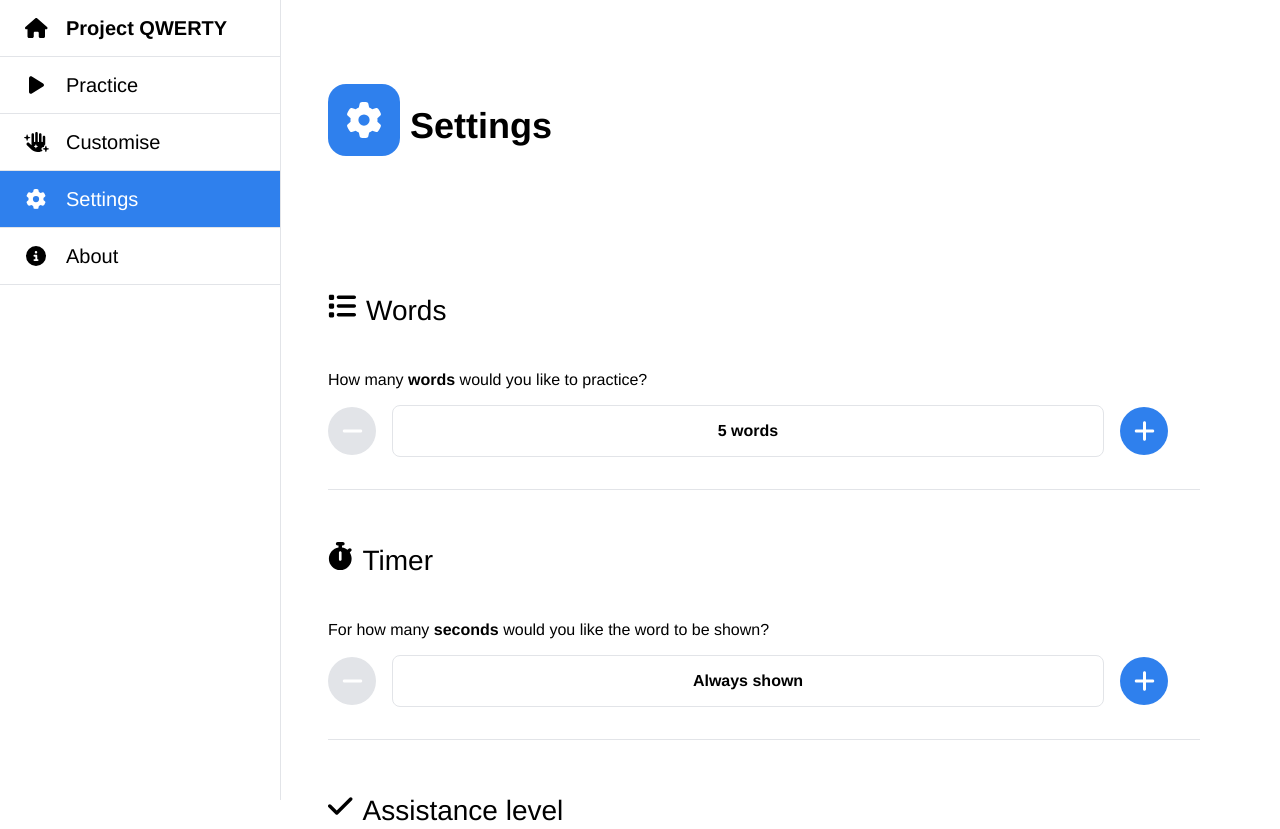
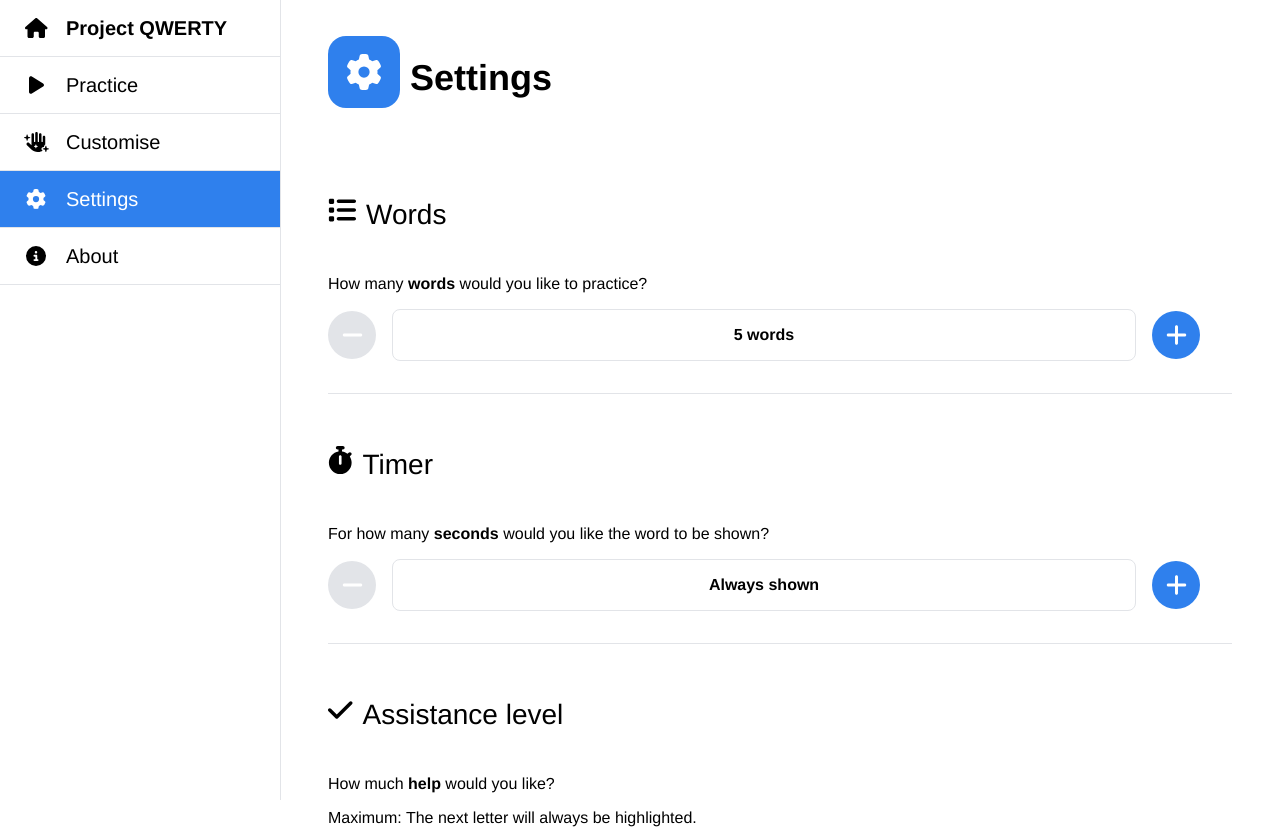
Before and after one commit to project-qwerty/project-qwerty, a Vue app: page /settings in a window 1280 px wide. Shown: the top 829 px of the page. Built offline with nearby package versions, Linux system fonts and the light colour scheme.

Commit message:
restore page layout

```diff
--- a/src/assets/css/global.css
+++ b/src/assets/css/global.css
@@ -70,14 +70,6 @@ button {
   cursor: pointer;
 }
 
-header {
-  display: flex;
-  flex-direction: column;
-  align-items: center;
-  gap: var(--margin-vertical);
-  margin-bottom: var(--margin-vertical);
-}
-
 /* global classes */
 
 .action-dropdown-wrapper {
@@ -95,11 +87,9 @@ header {
   display: flex;
   flex-direction: column;
 
-  margin-left: 1rem;
-  margin-right: 1rem;
-  margin-top: calc(var(--margin-vertical) * 2);
-  padding: 0px;
-  padding-bottom: calc(var(--margin-vertical) * 4);
+  padding-left: 48px;
+  padding-right: 48px;
+  padding-bottom: 96px;
 }
 
 .page-layout {
@@ -149,24 +139,11 @@ header {
   .action-dropdown-wrapper {
     margin-right: -0.5rem;
   }
-
-  .page-content {
-    margin: 0px 2rem;
-  }
 }
 
 @media (min-width: 1260px) {
-  header {
-    display: flex;
-    flex-direction: row;
-    justify-content: space-between;
-  }
-
   .page-content {
     margin-left: var(--side-nav-width);
-    margin-top: var(--margin-vertical);
-    padding: 0 48px 96px 48px;
-    width: 100%;
   }
 
   .page-layout {
```
